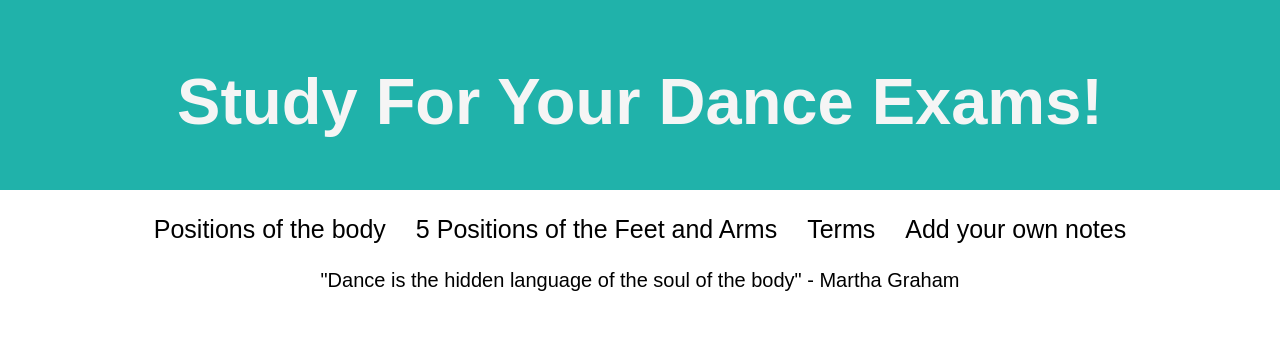
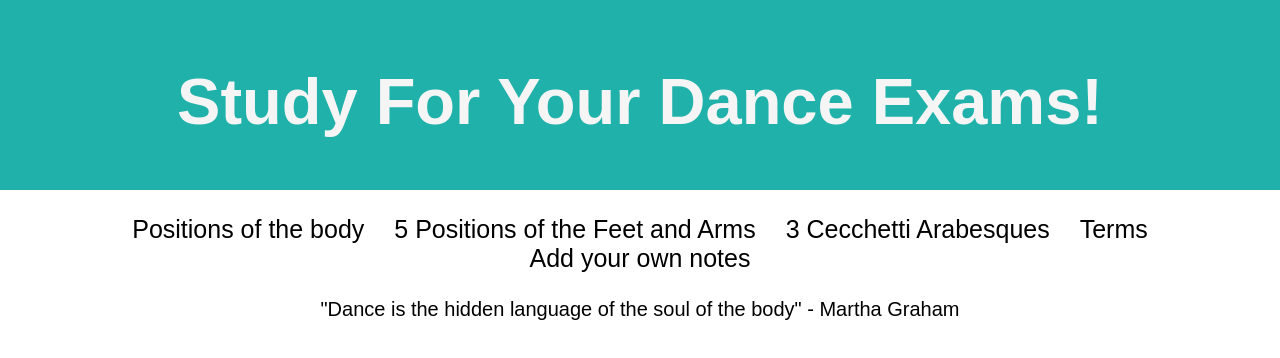
Before and after one commit to joyshaffer/dance-web, a React (Create React App) app: page / in a window 1280 px wide. Shown: the top 358 px of the page. Built offline with nearby package versions, Linux system fonts and the light colour scheme.

Commit message:
added a 5th navlink and route

```diff
--- a/src/App.js
+++ b/src/App.js
@@ -20,6 +20,9 @@ class App extends Component {
               <NavLink to="/feet-positions">5 Positions of the Feet and Arms</NavLink>
             </li>
             <li>
+              <NavLink to="/arabesques">3 Cecchetti Arabesques</NavLink>
+            </li>
+            <li>
               <NavLink to="/terms">Terms</NavLink>
             </li>
             <li>
@@ -30,6 +33,7 @@ class App extends Component {
         <Switch>
           <Route path='/body-positions' component={BodyPositions} />
           <Route path='/feet-positions' component={FeetPosistions} />
+          <Route path='/arabesques' render={() => <h1>3 Arabesques</h1>} />
           <Route path='/terms' render={() => <h1>Terms</h1>} />
           <Route path='/notes' render={() => <h1>Notes</h1>} />
           <Route render={() => <p>"Dance is the hidden language of the soul of the body" - Martha Graham</p>} />
```
